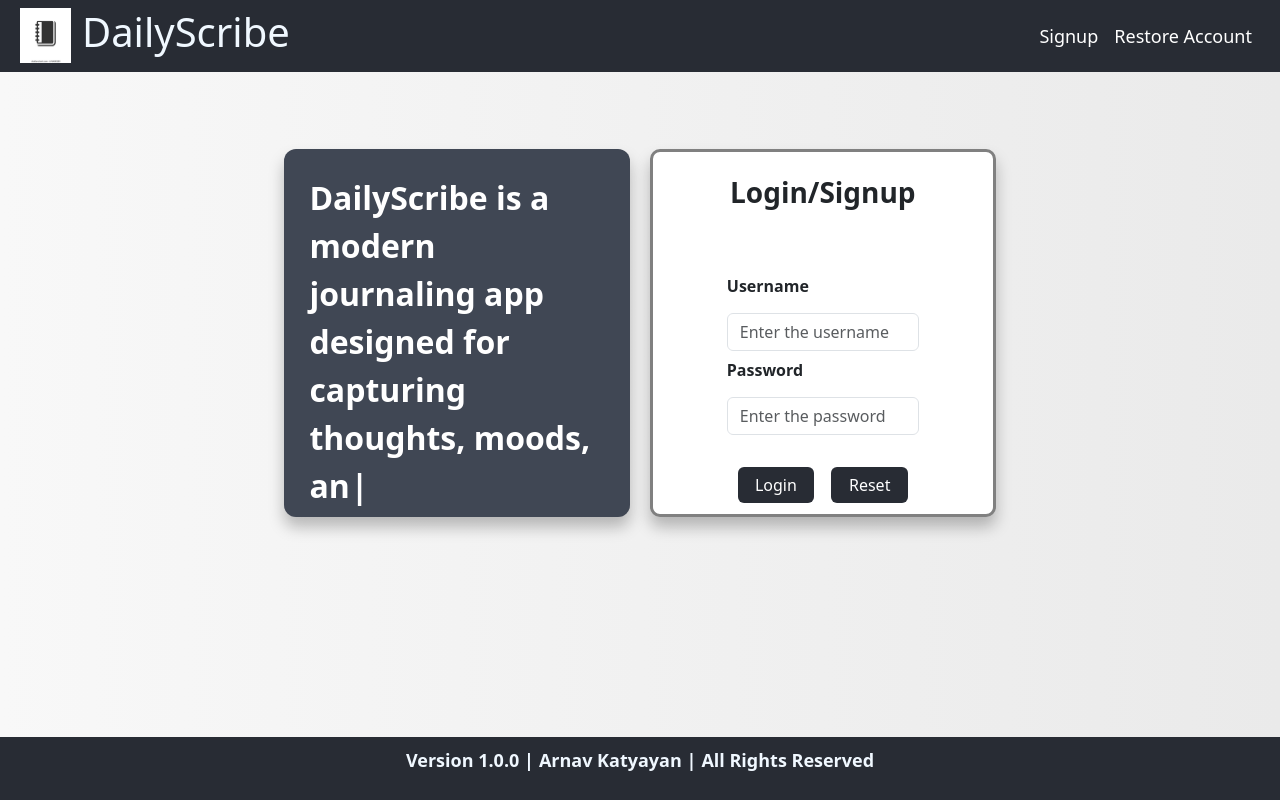
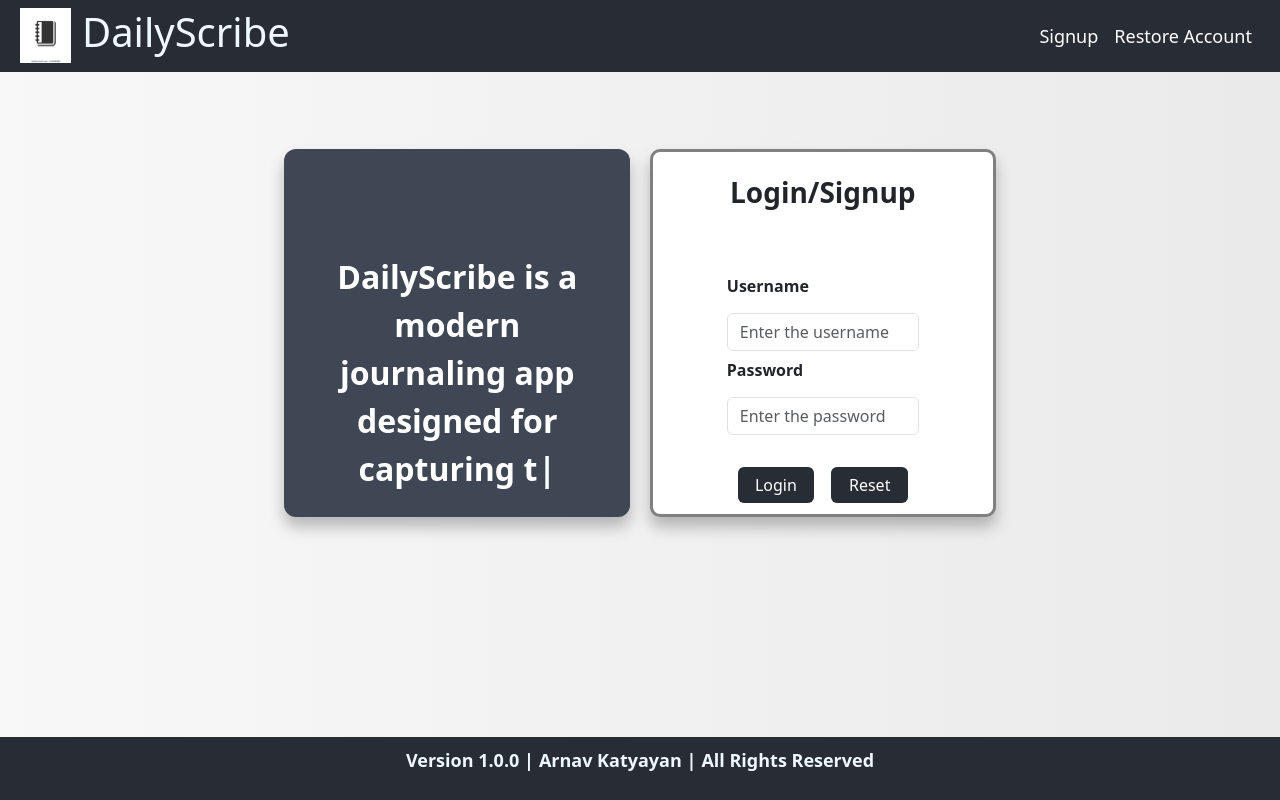
Before and after one commit to arnavkatyayan/DailyScribe, a React (Create React App) app in the folder DailyScribeNotesFE/dailyscribenotesfrontend/: page /login in a window 1280 px wide. Built offline with nearby package versions, Linux system fonts and the light colour scheme.

Commit message:
Minor UI fixes.

```diff
--- a/DailyScribeNotesFE/dailyscribenotesfrontend/src/App.css
+++ b/DailyScribeNotesFE/dailyscribenotesfrontend/src/App.css
@@ -429,6 +429,8 @@ body {
   padding: 25px;
   font-size: xx-large;
   font-weight: 900;
+  text-align: center;
+  padding-top: 104px;
 }
 .syncing-dimensions {
   height: 46vh;
--- a/DailyScribeNotesFE/dailyscribenotesfrontend/src/ReusableModalsAndMethods.js
+++ b/DailyScribeNotesFE/dailyscribenotesfrontend/src/ReusableModalsAndMethods.js
@@ -51,9 +51,9 @@ export const InfoPageDetails = () => {
         strings: featuresDescription,
         autoStart: true,
         loop: true,
-        pauseFor: 200,     // pause before deleting
-        delay: 50,         // default is 75 ms → 25 ms is 3× faster
-        deleteSpeed: 10,   // speed for erasing (optional)
+        pauseFor: 500,
+        delay: 75,
+        deleteSpeed: 5,
       }}
     />
   )
```
